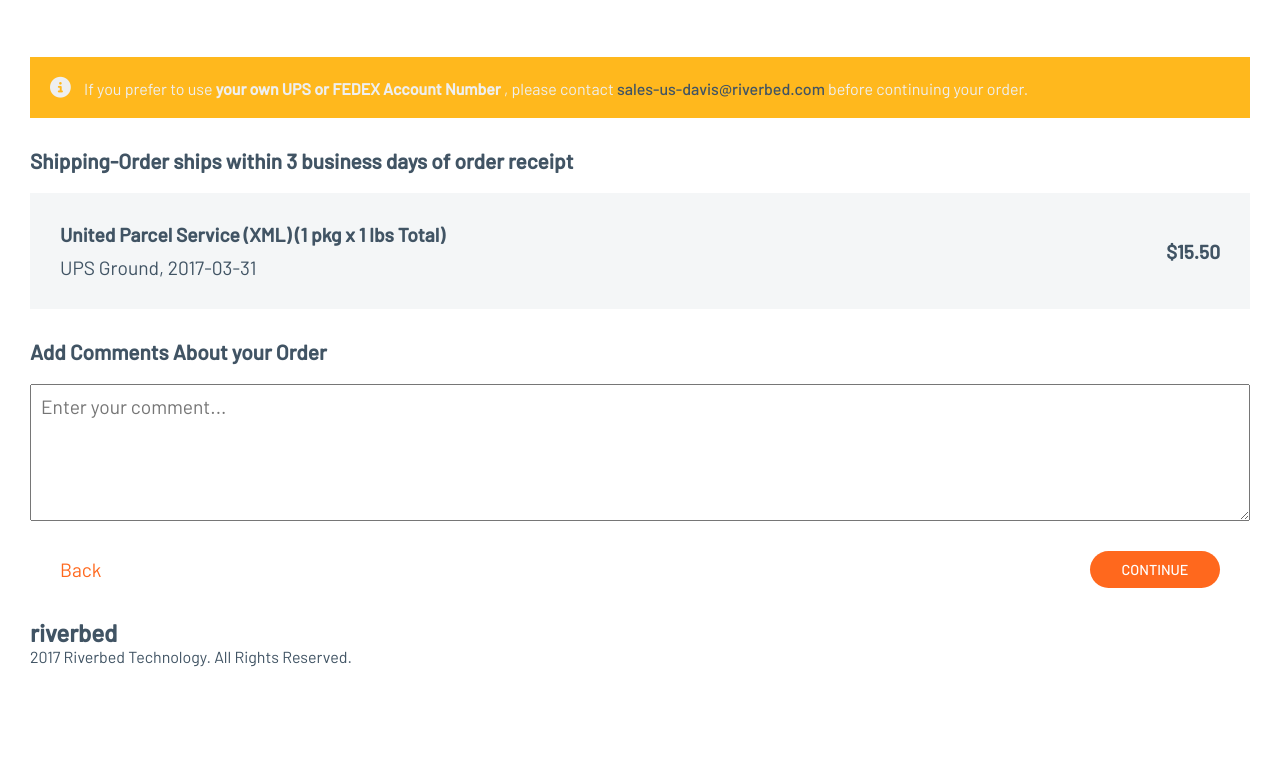
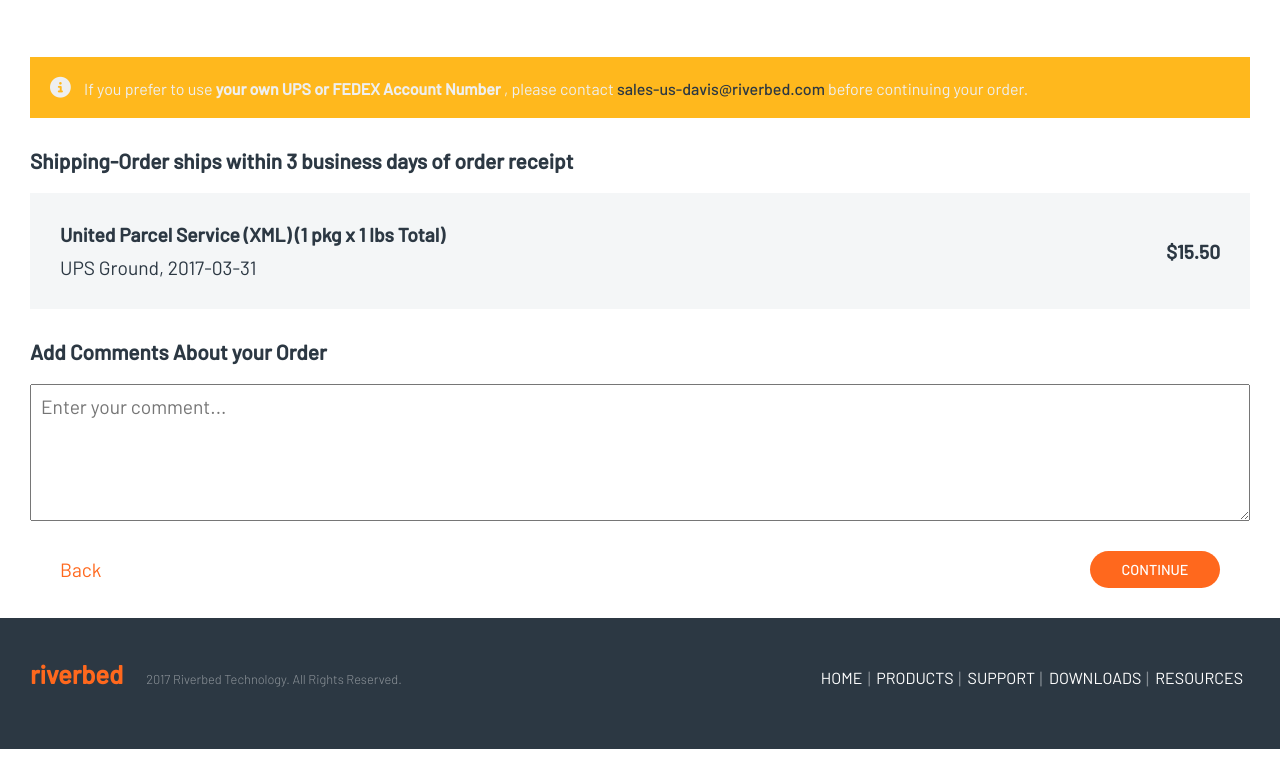
Before and after one commit to federicopiaggio/devartis-riverbed, a plain HTML site: page index.html in a window 1280 px wide. Shown: the part 868-1629 px from the top of the page. Drawn offline with nearby package versions, Linux system fonts and the light colour scheme.

Commit message:
sketch up only left the add new cart and little details

```diff
--- a/css/sass/style.scss
+++ b/css/sass/style.scss
@@ -1,7 +1,7 @@
 // Variables
 $color1: #ff681d;
 $color2: #ffb81d;
-$color3: #415464;
+$color3: #2c3843;
 $color4: #eeeff0;
 $color5: #f4f6f7;
 $color6: #dadde0;
@@ -16,7 +16,7 @@
 
 main,
 section,
-footer,
+.footer-container,
 .header-container {
   margin: auto;
   max-width: 1460px;
@@ -288,11 +288,68 @@
 }
 
 footer {
-  color: red;
+  background-color: $color3;
+  padding: 40px 0 60px;
+
+  .footer-container {
+    display: flex;
+    justify-content: space-between;
+    align-items: baseline;
+    flex-wrap: wrap;
+  }
+  span {
+    color: $color4;
+    font-size: 0.8rem;
+    font-weight: 300;
+    opacity: 0.5;
+  }
+
+  h2 {
+    color: $color1;
+    font-size: 1.6rem;
+    display: inline;
+    font-weight: bold;
+    margin-right: 20px;
+  }
+
+  ul {
+    display: flex;
+    justify-content: center;
+  }
+  li {
+    position: relative;
+    padding: 0 7px;
+  }
+  li::before {
+    display: block;
+    position: absolute;
+    top: -1px;
+    left: 54px;
+    content: "|";
+    font-size: 1.1rem;
+    color: $color6;
+    opacity: 0.5;
+  }
+  li:nth-child(1)::before {
+    left: 54px;
+  }
+  li:nth-child(2)::before {
+    left: 89px;
+  }
+  li:nth-child(3)::before {
+    left: 79px;
+  }
+  li:nth-child(4)::before {
+    left: 104px;
+  }
+  li:nth-child(5)::before {
+    content: none;
+  }
 }
 
 li {
   list-style-type: none;
+  text-transform: uppercase;
 }
 
 a {
--- a/index.html
+++ b/index.html
@@ -114,7 +114,7 @@
         <strong>$15.50</strong>
       </div>
     </section>
-    <section class="contact-info margin-right">
+    <section class="contact-info">
       <h3>Add Comments About your Order</h3>
       <textarea
         name="comment"
@@ -127,9 +127,12 @@
         <button class="btn" type="submit">Continue</button>
       </div>
     </section>
-    <footer class="margin-right">
+    <footer>
+      <div class="footer-container">
+        <div>
           <h2>riverbed</h2>
-      <span> 2017 Riverbed Technology. All Rights Reserved.</span>
+          <span>2017 Riverbed Technology. All Rights Reserved.</span>
+        </div>
         <ul>
           <li><a href="Home">Home</a></li>
           <li><a href="Products">Products</a></li>
@@ -137,6 +140,7 @@
           <li><a href="Downloads">Downloads</a></li>
           <li><a href="resources">resources</a></li>
         </ul>
+      </div>
     </footer>
   </body>
 </html>
```
Also changed, not shown: css/style.css, hours.txt, 1 other file. Lines whose indentation alone changed are shown as unchanged.
